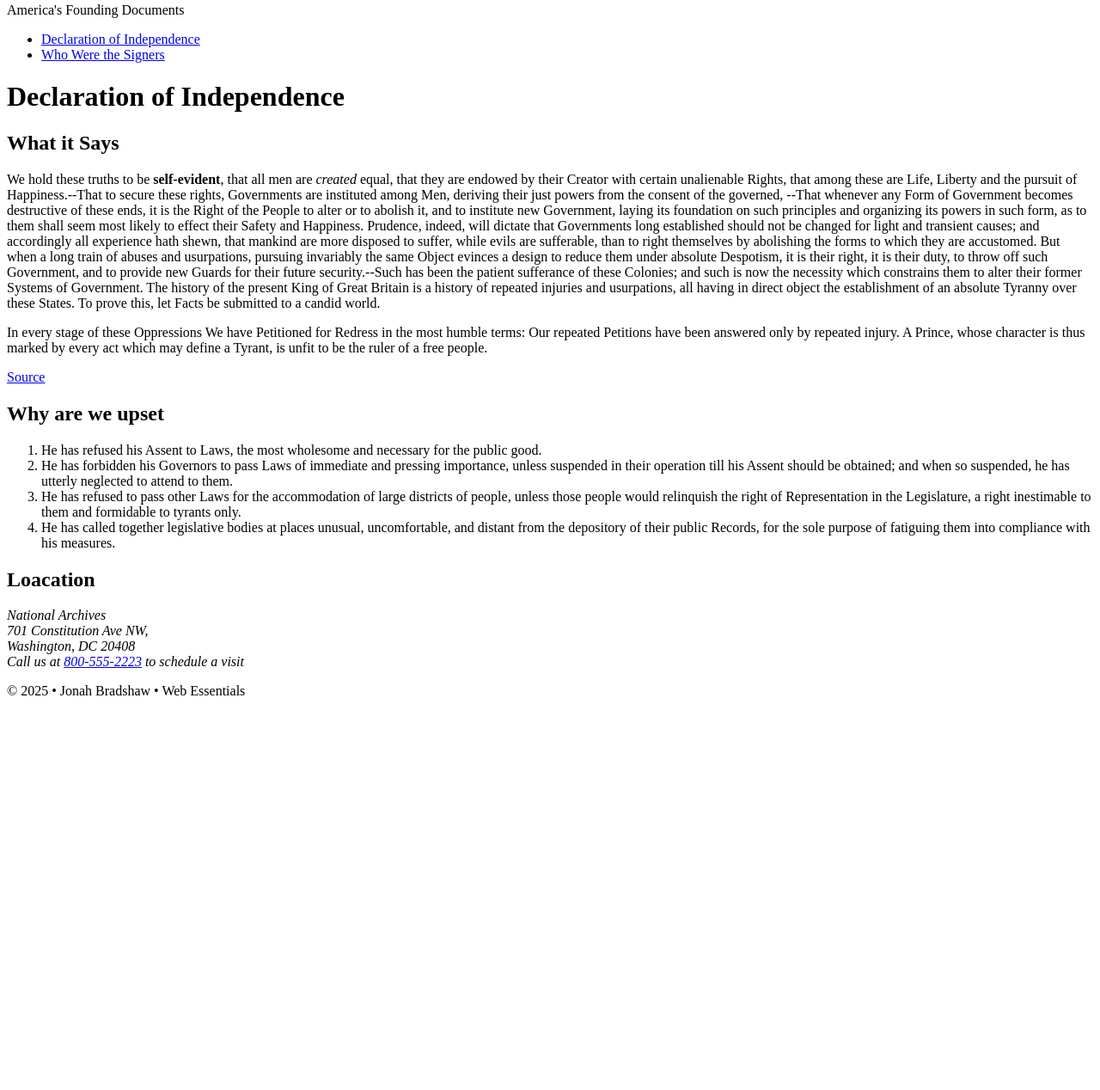
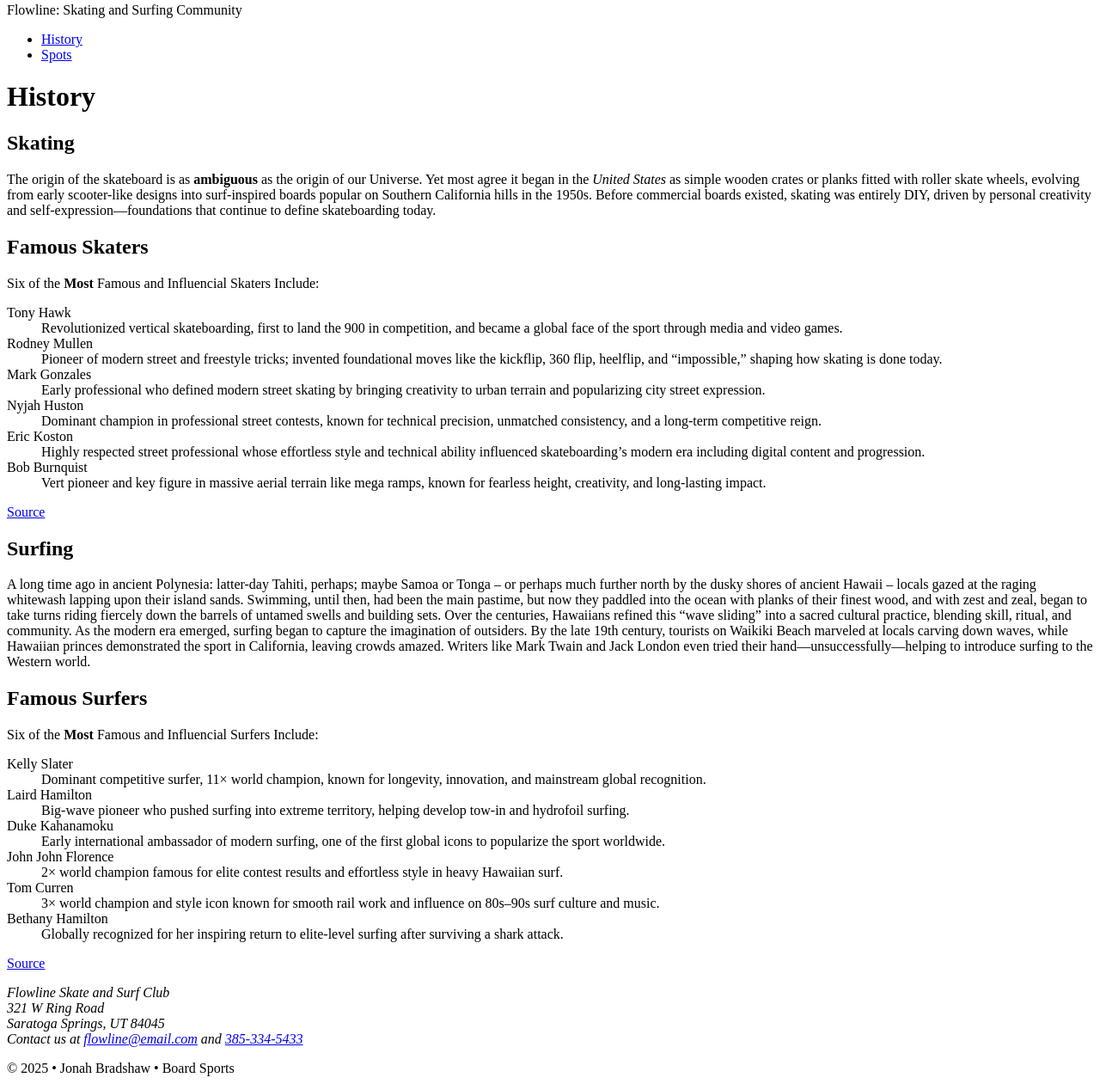
Before and after one commit to JonahB16/dwdd1600, a plain HTML site: page 03follow-along/index.html in a window 1280 px wide. Shown: the part 5-1273 px from the top of the page at 86% size. Before the commit the page ends 834 px from the top, so only its background shows below. Drawn offline with Linux system fonts and the light colour scheme.

Commit message:
changed code

```diff
--- a/03follow-along/index.html
+++ b/03follow-along/index.html
@@ -4,83 +4,119 @@
 <head>
     <meta charset="UTF-8">
     <meta name="author" content="Jonah Bradshaw">
-    <meta name="description" content="Learn about the Declaration of Independence of the United States">
+    <meta name="description" content="Community for skaters and surfers">
     <meta name="viewport" content="width=device-width, initial-scale=1.0">
-    <title>America's Founding Documents: Declaration of Independence</title>
+    <title>Flowline: History</title>
 </head>
 
 <body>
     <!-- start the page head -->
     <header>
-        <span>America's Founding Documents</span>
+        <span>Flowline: Skating and Surfing Community</span>
     </header>
 
-    <!-- start the main content -->
+    <!-- start the main page -->
     <nav>
         <ul>
-            <li><a href="index.html">Declaration of Independence</a></li>
-            <li><a href="signers.html">Who Were the Signers</a></li>
+            <li><a href="index.html">History</a></li>
+            <li><a href="spots.html">Spots</a></li>
         </ul>
 
 
     </nav>
     <!-- start the main content -->
     <main>
-        <h1>Declaration of Independence</h1>
-        <h2>What it Says</h2>
-        <p>We hold these truths to be <strong>self-evident</strong>, that all men are <em>created</em> equal, that they
-            are endowed by their Creator with certain unalienable Rights, that among these are Life, Liberty and the
-            pursuit of Happiness.--That to secure these rights, Governments are instituted among Men, deriving their
-            just powers from the consent of the governed, --That whenever any Form of Government becomes destructive of
-            these ends, it is the Right of the People to alter or to abolish it, and to institute new Government, laying
-            its foundation on such principles and organizing its powers in such form, as to them shall seem most likely
-            to effect their Safety and Happiness. Prudence, indeed, will dictate that Governments long established
-            should not be changed for light and transient causes; and accordingly all experience hath shewn, that
-            mankind are more disposed to suffer, while evils are sufferable, than to right themselves by abolishing the
-            forms to which they are accustomed. But when a long train of abuses and usurpations, pursuing invariably the
-            same Object evinces a design to reduce them under absolute Despotism, it is their right, it is their duty,
-            to throw off such Government, and to provide new Guards for their future security.--Such has been the
-            patient sufferance of these Colonies; and such is now the necessity which constrains them to alter their
-            former Systems of Government. The history of the present King of Great Britain is a history of repeated
-            injuries and usurpations, all having in direct object the establishment of an absolute Tyranny over these
-            States. To prove this, let Facts be submitted to a candid world.</p>
-        <p>In every stage of these Oppressions We have Petitioned for Redress in the most humble terms: Our repeated
-            Petitions have been answered only by repeated injury. A Prince, whose character is thus marked by every act
-            which may define a Tyrant, is unfit to be the ruler of a free people.</p>
+        <h1>History</h1>
+        <h2>Skating</h2>
+        <p>The origin of the skateboard is as <strong>ambiguous</strong> as the origin of our Universe. Yet most agree it began in the
+            <em>United States</em> as simple wooden crates or planks fitted with roller skate wheels, evolving from early
+            scooter-like designs into surf-inspired boards popular on Southern California hills in the 1950s. Before
+            commercial boards existed, skating was entirely DIY, driven by personal creativity and
+            self-expression—foundations that continue to define skateboarding today.</p>
 
-        <p><a href="https://www.archives.gov/founding-docs/declaration-transcript" target="_blank">Source</a></p>
+            <h2>Famous Skaters</h2>
+<p>Six of the <strong>Most</strong> Famous and Influencial Skaters Include:</p>
 
-        <h2>Why are we upset</h2>
-        <ol>
-            <li>He has refused his Assent to Laws, the most wholesome and necessary for the public good.</li>
-            <li>He has forbidden his Governors to pass Laws of immediate and pressing importance, unless suspended in
-                their operation till his Assent should be obtained; and when so suspended, he has utterly neglected to
-                attend to them.</li>
-            <li>He has refused to pass other Laws for the accommodation of large districts of people, unless those
-                people would relinquish the right of Representation in the Legislature, a right inestimable to them and
-                formidable to tyrants only.</li>
-            <li>He has called together legislative bodies at places unusual, uncomfortable, and distant from the
-                depository of their public Records, for the sole purpose of fatiguing them into compliance with his
-                measures.</li>
-        </ol>
+            <dl>
 
-        <h2>Loacation</h2>
-        <address>
-            National Archives<br>
-            701 Constitution Ave NW,<br>
-            Washington, DC 20408<br>
-            Call us at <a href="tel:8005552223">800-555-2223</a> to schedule a visit
-        </address>
+  <dt>Tony Hawk</dt>
+  <dd>Revolutionized vertical skateboarding, first to land the 900 in competition, and became a global face of the sport through media and video games.</dd>
 
+  <dt>Rodney Mullen</dt>
+  <dd>Pioneer of modern street and freestyle tricks; invented foundational moves like the kickflip, 360 flip, heelflip, and “impossible,” shaping how skating is done today.</dd>
+
+  <dt>Mark Gonzales</dt>
+  <dd>Early professional who defined modern street skating by bringing creativity to urban terrain and popularizing city street expression.</dd>
+
+  <dt>Nyjah Huston</dt>
+  <dd>Dominant champion in professional street contests, known for technical precision, unmatched consistency, and a long-term competitive reign.</dd>
+
+  <dt>Eric Koston</dt>
+  <dd>Highly respected street professional whose effortless style and technical ability influenced skateboarding’s modern era including digital content and progression.</dd>
+
+  <dt>Bob Burnquist</dt>
+  <dd>Vert pioneer and key figure in massive aerial terrain like mega ramps, known for fearless height, creativity, and long-lasting impact.</dd>
+
+</dl>
+
+
+        <p><a href="https://www.redbull.com/us-en/history-of-skateboarding" target="_blank">Source</a></p>
+
+
+        <h2>Surfing</h2>
+        <p>A long time ago in ancient Polynesia: latter-day Tahiti, perhaps; maybe Samoa or Tonga – or perhaps much
+            further north by the dusky shores of ancient Hawaii – locals gazed at the raging whitewash lapping upon
+            their island sands. Swimming, until then, had been the main pastime, but now they paddled into the ocean
+            with planks of their finest wood, and with zest and zeal, began to take turns riding fiercely down the
+            barrels of untamed swells and building sets. Over the centuries, Hawaiians refined this “wave sliding” into
+            a sacred cultural practice, blending skill, ritual, and community. As the modern era emerged, surfing began
+            to capture the imagination of outsiders. By the late 19th century, tourists on Waikiki Beach marveled at
+            locals carving down waves, while Hawaiian princes demonstrated the sport in California, leaving crowds
+            amazed. Writers like Mark Twain and Jack London even tried their hand—unsuccessfully—helping to introduce
+            surfing to the Western world.</p>
+
+        <h2>Famous Surfers</h2>
+<p>Six of the <strong>Most</strong> Famous and Influencial Surfers Include:</p>
+
+        <dl>
+  <dt>Kelly Slater</dt>
+  <dd>Dominant competitive surfer, 11× world champion, known for longevity, innovation, and mainstream global recognition.</dd>
+
+  <dt>Laird Hamilton</dt>
+  <dd>Big-wave pioneer who pushed surfing into extreme territory, helping develop tow-in and hydrofoil surfing.</dd>
+
+  <dt>Duke Kahanamoku</dt>
+  <dd>Early international ambassador of modern surfing, one of the first global icons to popularize the sport worldwide.</dd>
+
+  <dt>John John Florence</dt>
+  <dd>2× world champion famous for elite contest results and effortless style in heavy Hawaiian surf.</dd>
+
+  <dt>Tom Curren</dt>
+  <dd>3× world champion and style icon known for smooth rail work and influence on 80s–90s surf culture and music.</dd>
+
+  <dt>Bethany Hamilton</dt>
+  <dd>Globally recognized for her inspiring return to elite-level surfing after surviving a shark attack.</dd>
+</dl>
+
+
+        <p><a href="https://www.redbull.com/us-en/history-of-surfing" target="_blank">Source</a></p>
+
+        <footer>
+            <address>
+                Flowline Skate and Surf Club<br>
+                321 W Ring Road<br>
+                Saratoga Springs, UT 84045<br>
+                Contact us at <a href="mailto:flowline@email.com">flowline@email.com</a> and <a
+                    href="tel:3853345433">385-334-5433</a>
+            </address>
+
+        </footer>
 
     </main>
 
     <!-- start the page footer -->
     <footer>
-        <p>&copy; 2025 &bull; Jonah Bradshaw &bull; Web Essentials </p>
-
+        <p>&copy; 2025 &bull; Jonah Bradshaw &bull; Board Sports </p>
     </footer>
 
-</body>
-
 </html>
```
